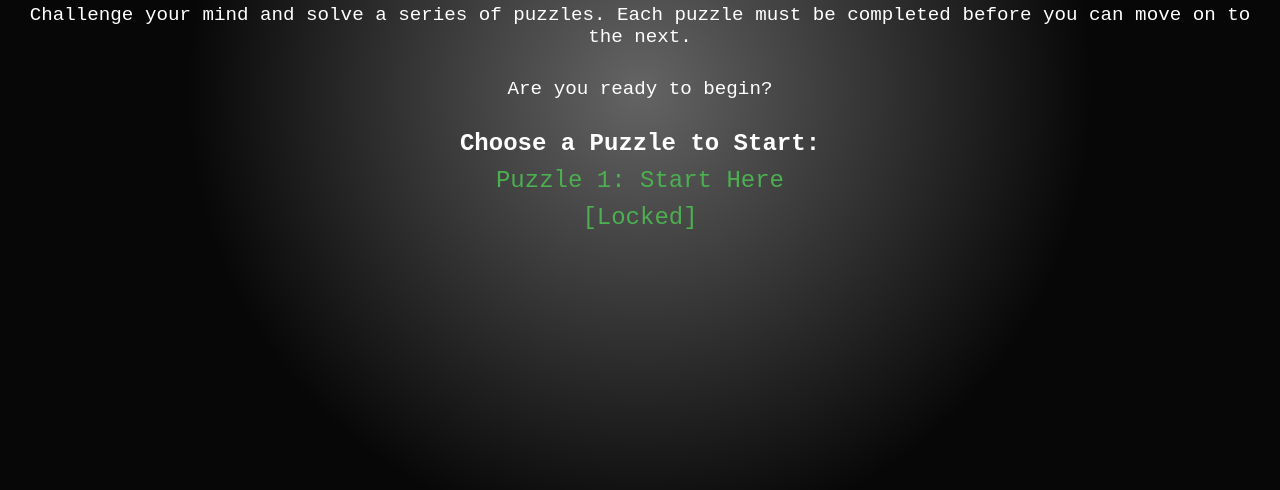
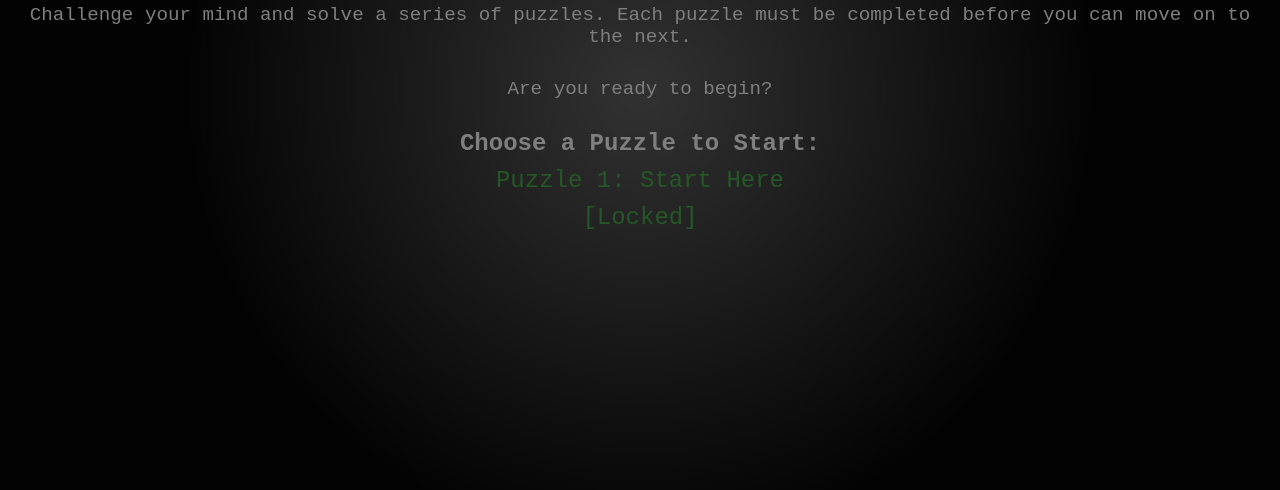
Before and after one commit to LucasViacava/New-folder, a plain HTML site: page index.html in a window 1280 px wide. Shown: the part 310-800 px from the top of the page. Drawn offline with Linux system fonts and the light colour scheme.

Commit message:
forgot to add the overlay on the main html ayylmao

```diff
--- a/index.html
+++ b/index.html
@@ -20,6 +20,8 @@
                 <!-- Add more puzzles as needed -->
             </ul>
         </div>
+
+        <div class="overlay" id="overlay"></div>
     </div>
 
     <script src="script.js"></script>
```
